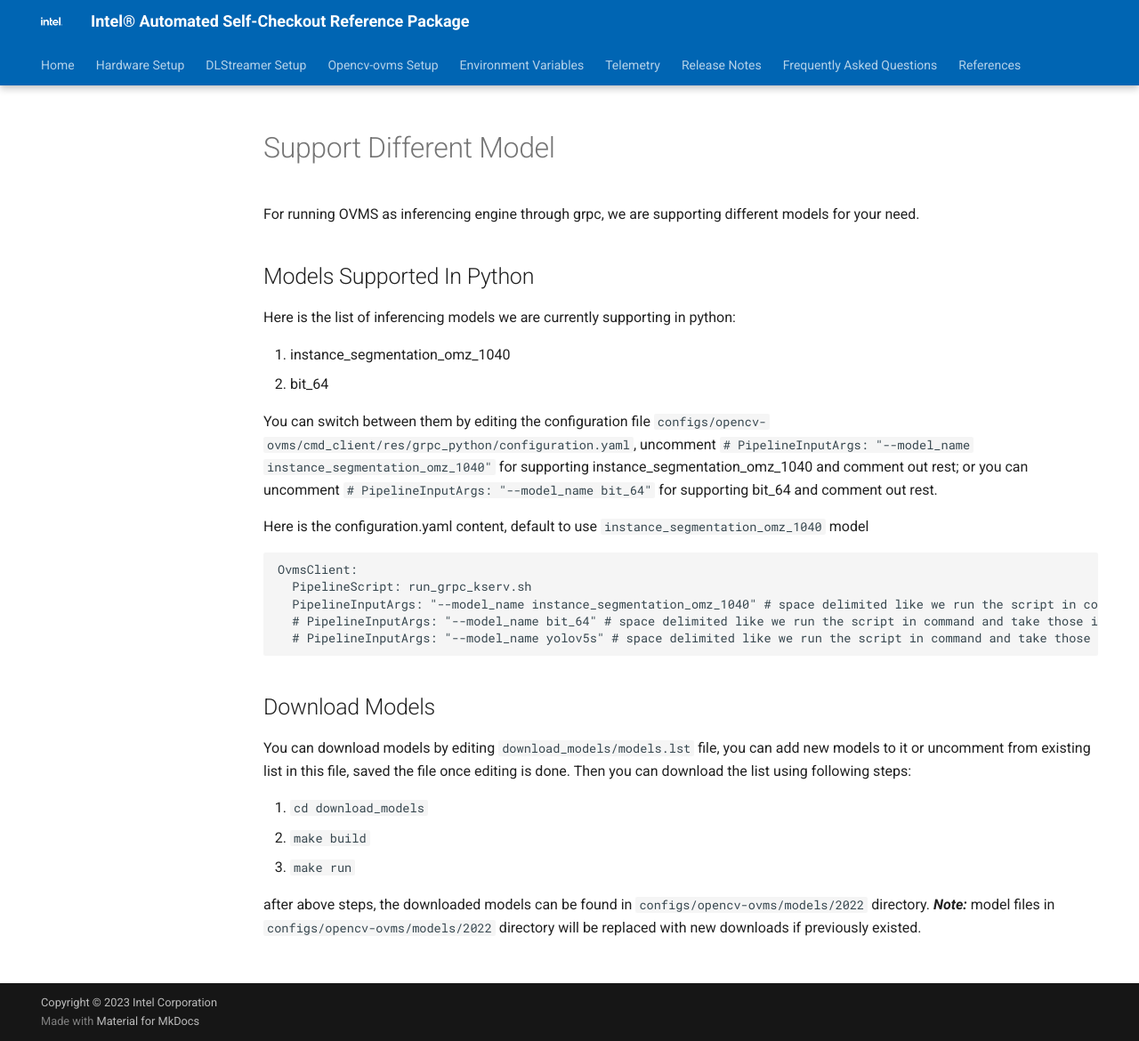
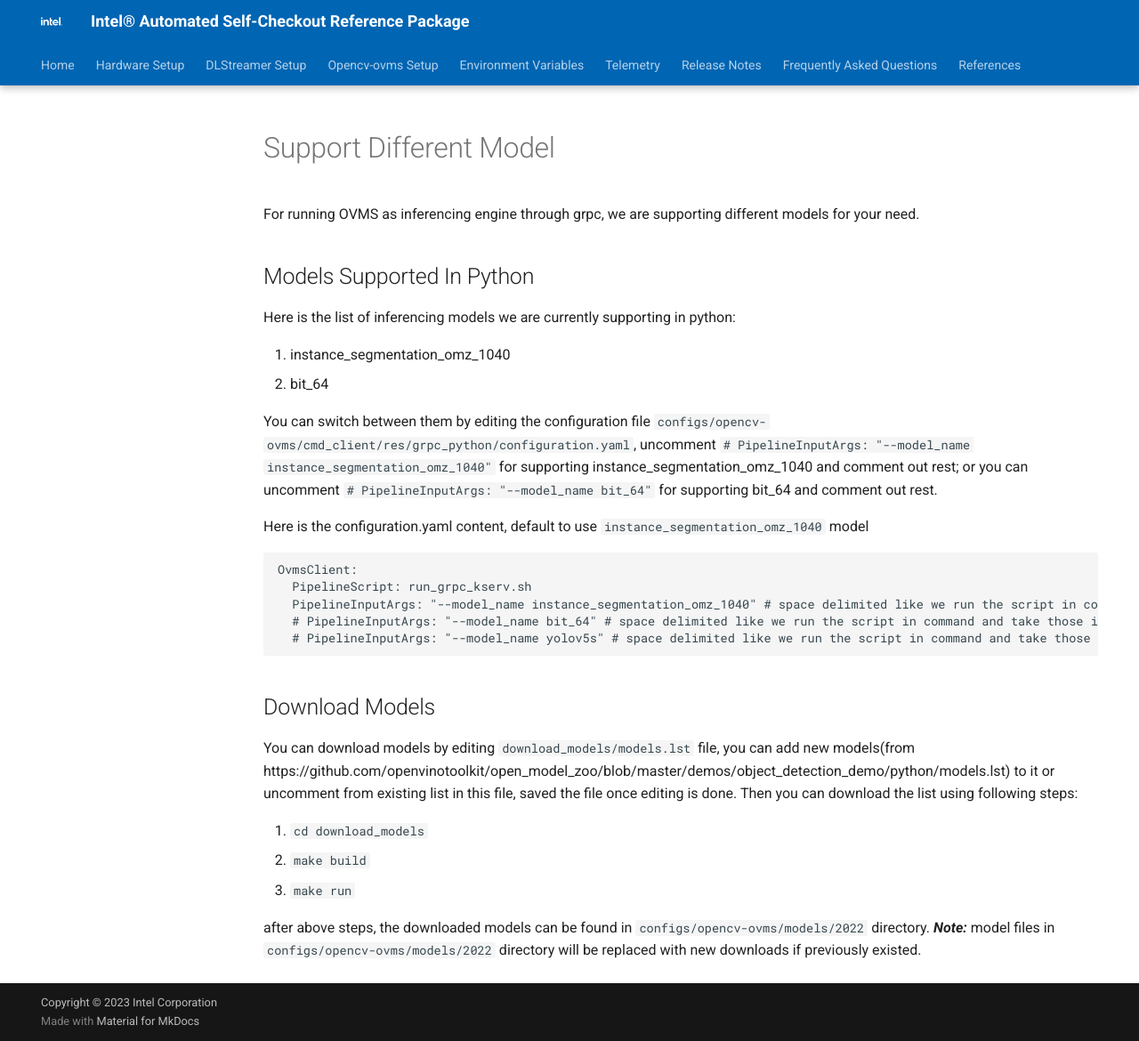
Before and after one commit to intel-retail/automated-self-checkout, an MkDocs documentation site: the page built from docs_src/OVMS/supportingDifferentModel.md, in a window 1280 px wide and 1170 px high. Shown: the whole window at 89% size. Built offline with MkDocs 1.6.1 and Material for MkDocs 9.7.7, drawn with Linux system fonts in a browser that asks for light colours; comment, search, counter and statistics services are not loaded.

Commit message:
docs: add open model zoo link of models list
Signed-off-by: Valina Li <valina.li@intel.com>

````diff
--- a/docs_src/OVMS/supportingDifferentModel.md
+++ b/docs_src/OVMS/supportingDifferentModel.md
@@ -20,7 +20,7 @@
 ```
 
 ## Download Models
-You can download models by editing `download_models/models.lst` file, you can add new models to it or uncomment from existing list in this file, saved the file once editing is done. Then you can download the list using following steps:
+You can download models by editing `download_models/models.lst` file, you can add new models(from https://github.com/openvinotoolkit/open_model_zoo/blob/master/demos/object_detection_demo/python/models.lst) to it or uncomment from existing list in this file, saved the file once editing is done. Then you can download the list using following steps:
 
 1. `cd download_models`
 2. `make build`
````
